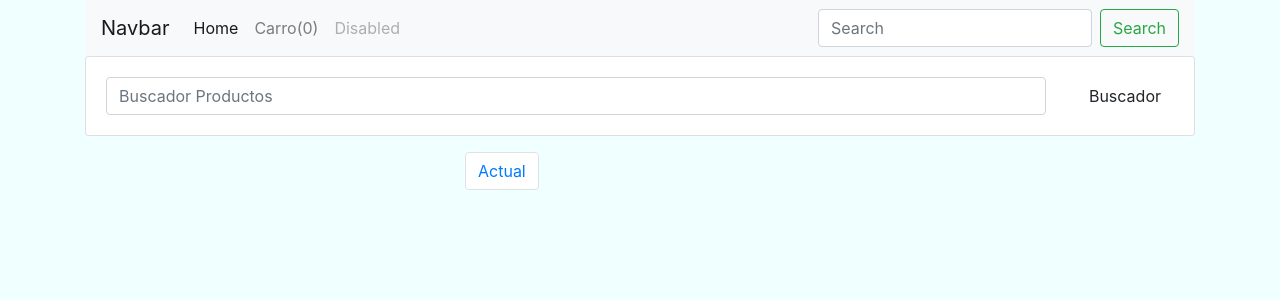
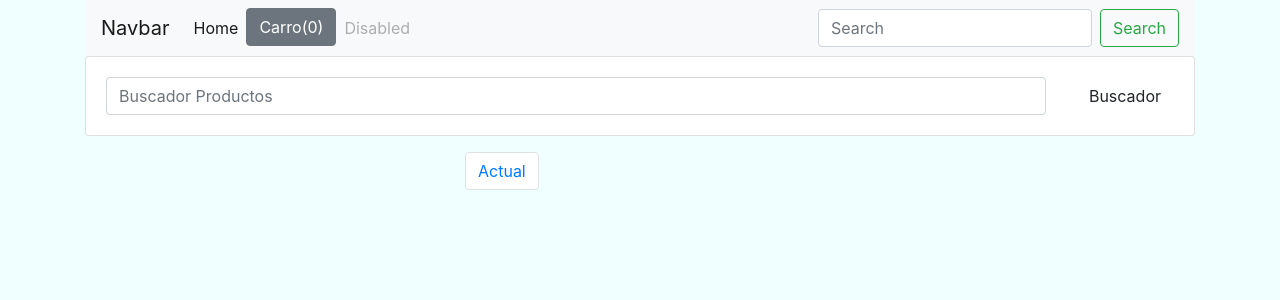
Before and after one commit to felip711/DjangoFRI, a Django app: page /productos/ in a window 1280 px wide. Shown: the top 300 px of the page. Run offline with Django 3.2, Linux system fonts and the light colour scheme; data that the repository does not hold is empty; some libraries are stand-ins or nearby versions.

Commit message:
button popover

```diff
--- a/joyas/templates/productos.html
+++ b/joyas/templates/productos.html
@@ -33,7 +33,10 @@
                 <a class="nav-link" href="#">Home <span class="sr-only">(current)</span></a>
             </li>
             <li class="nav-item">
-                <a id="cart" class="nav-link" href="#">Carro(0)</a>
+                <button id="cart" type="button" class="btn btn-secondary" data-container="body" data-toggle="popover" data-placement="bottom" data-content="Vivamus
+                sagittis lacus vel augue laoreet rutrum faucibus.">
+                Carro(0)
+                </button>
             </li>
             <li class="nav-item">
                 <a class="nav-link disabled" href="#">Disabled</a>
```
